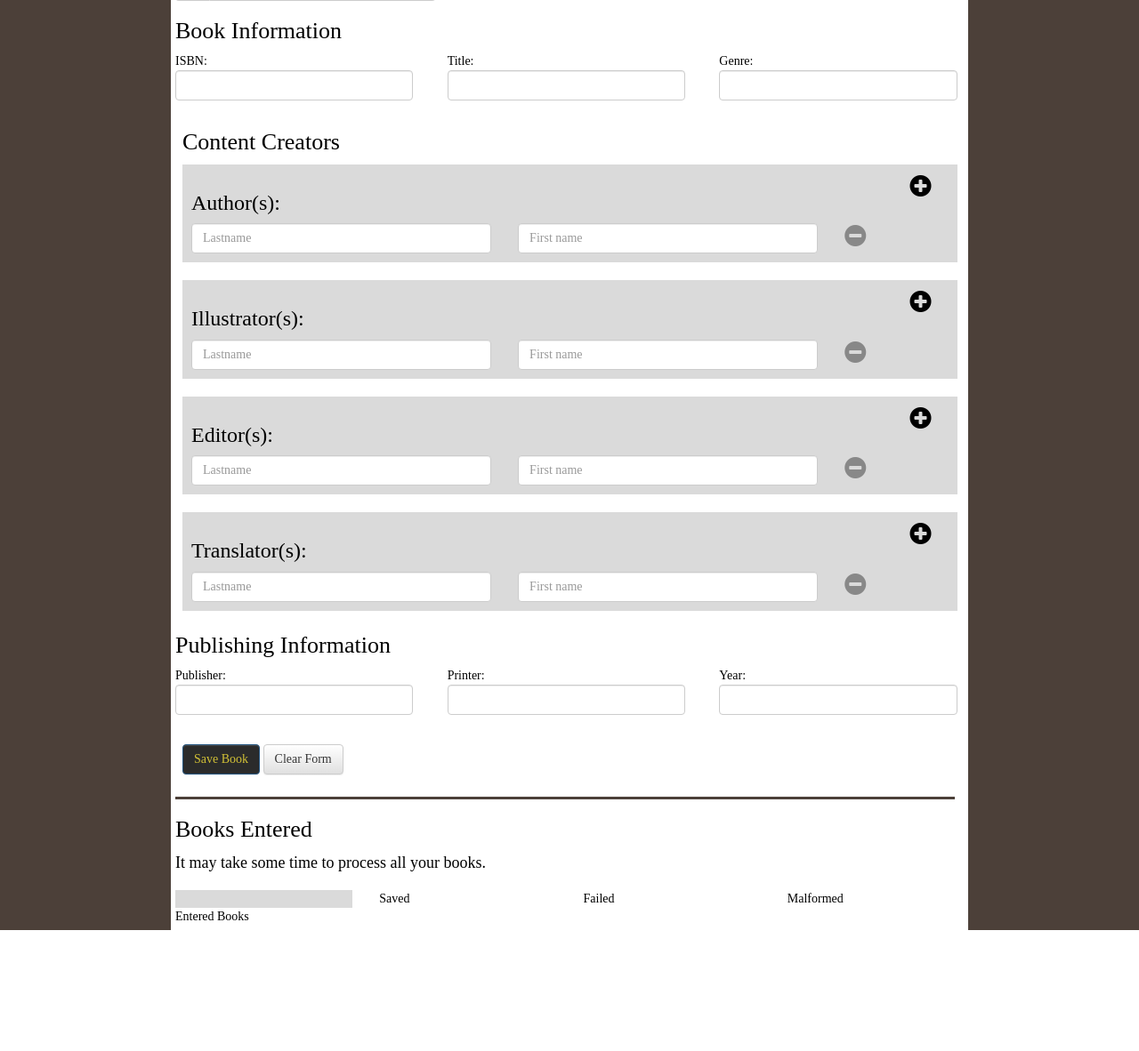
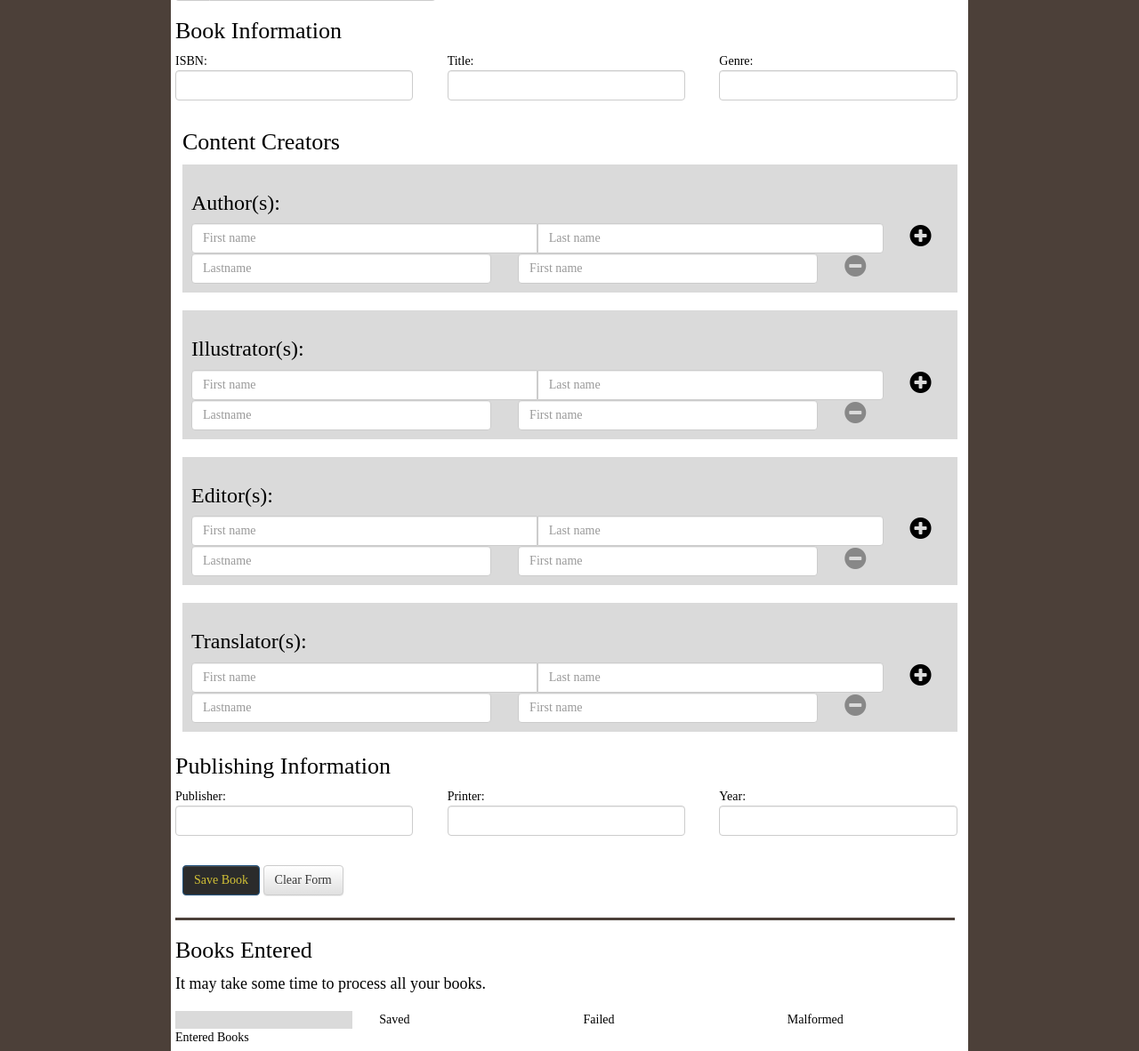
Before and after one commit to skytreader/alexandria, a Python web app: template librarian/templates/add_books.jinja in a window 1280 px wide. Shown: the part 254-1436 px from the top of the page at 89% size. Before the commit the page ends 1300 px from the top, so only its background shows below. Run offline with Jinja, Linux system fonts and the light colour scheme; the template is opened without the code that fills it, so the values that code supplies are empty; some web fonts are replaced.

Commit message:
Add a single liner input box that will be the main entry point. For #18.

```diff
--- a/librarian/static/styles/add_books.css
+++ b/librarian/static/styles/add_books.css
@@ -1,7 +1,3 @@
-div.content-creator-buttons{
-    padding-top: 18px;
-}
-
 div.legend{
     padding: 0.3em;
     display: inline-block;
--- a/librarian/static/styles/librariantheme.css
+++ b/librarian/static/styles/librariantheme.css
@@ -119,9 +119,13 @@ div.reprocess_book{
     color: #000;
 }
 
-div.empty_set, div.unsaved_book, div.grouped_input{
+div.empty_set, div.unsaved_book, div.grouped-input{
     padding: 10px;
     background-color: #dadada;
+}
+
+div.grouped-input, div.input-group{
+    width: 100%;
 }
 
 a.navbox{
@@ -183,6 +187,13 @@ input.infrequent{
 	color: #000;
 }
 
+/*
+Make important because to override bootstrap
+*/
+input.single-liner-halves{
+    width: 50% !important;
+}
+
 /*Images*/
 
 img.logo {
--- a/librarian/templates/add_books.jinja
+++ b/librarian/templates/add_books.jinja
@@ -2,12 +2,20 @@
 
 {% macro render_creator_listing(creator_title) %}
 {% set listing_label = "".join((creator_title.capitalize(), "(s):")) %}
-<div class="grouped_input" id="{{ creator_title }}-block">
+<div class="grouped-input" id="{{ creator_title }}-block">
     <div class="row">
         <div class="col-md-11">
             <h3>{{ listing_label }}</h3>
         </div>
-        <div class="col-md-1 content-creator-buttons">
+    </div>
+    <div class="row">
+        <div class="col-md-11">
+            <div class="input-group">
+                <input type="text" class="form-control single-liner-halves" placeholder="First name">
+                <input type="text" class="form-control single-liner-halves" placeholder="Last name">
+            </div>
+        </div>
+        <div class="col-md-1">
             <i class="fa fa-plus-circle fa-2x clickable" id="{{ creator_title }}-add"></i>
         </div>
     </div>
```
